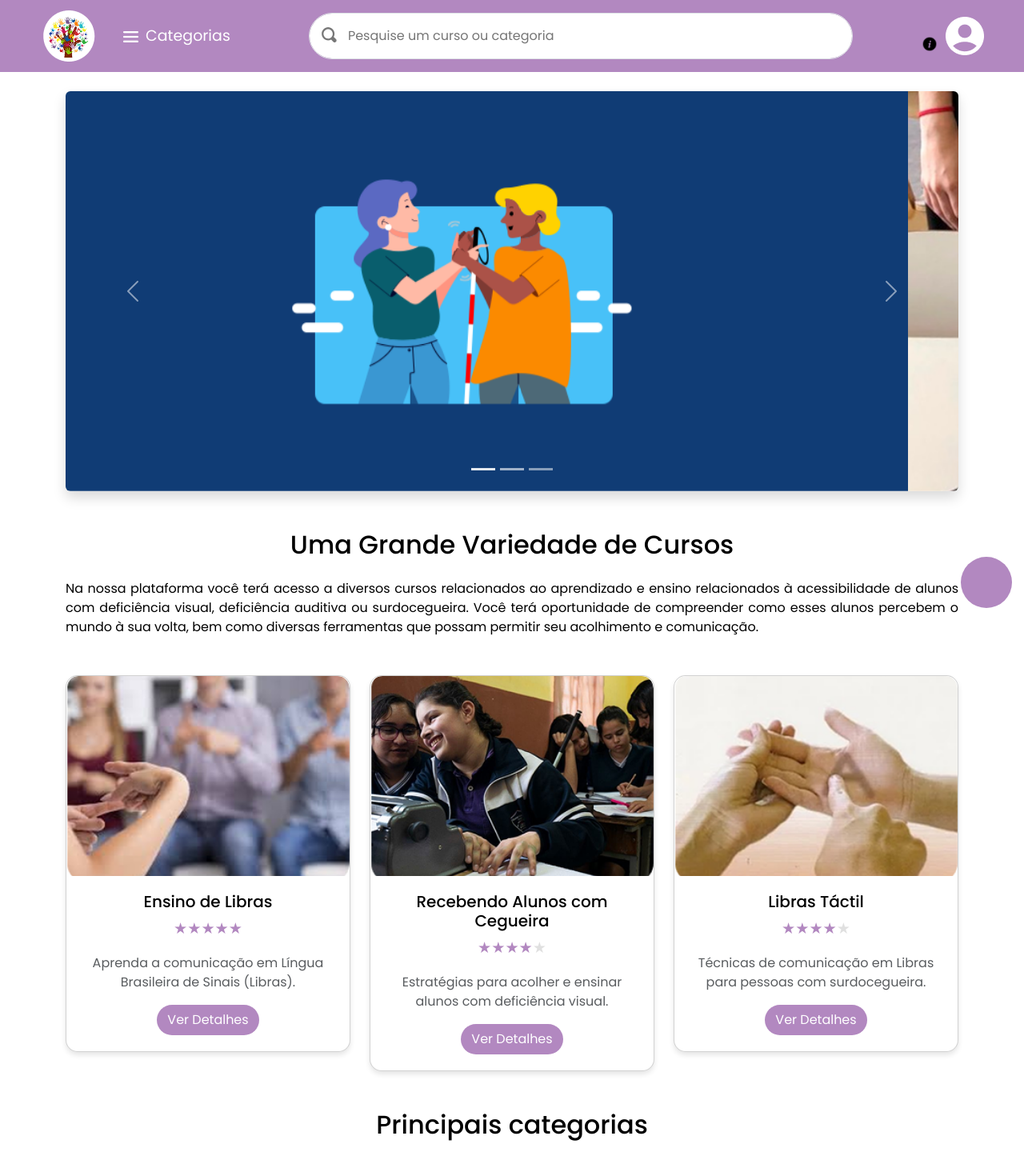
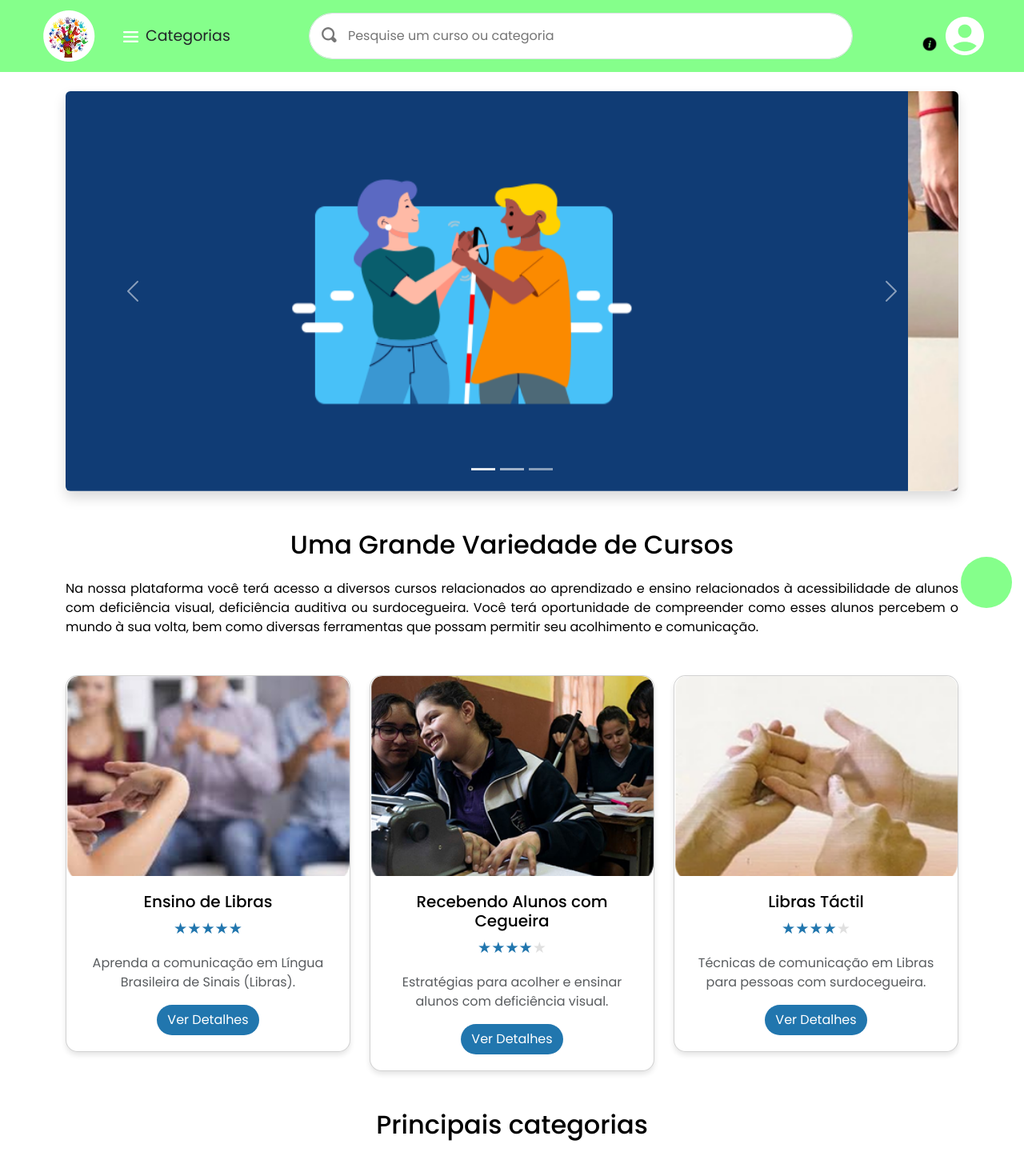
Before and after one commit to chroanz/front-devops, a Vue app: page / in a window 1280 px wide. Shown: the top 1470 px of the page at 80% size. Built offline with nearby package versions, Linux system fonts and the light colour scheme; no server answers.

Commit message:
style: :lipstick: Alterar cor secundária da aplicação para verde e de vários outros componentes para utilizarem cor

```diff
--- a/src/assets/css/styles.css
+++ b/src/assets/css/styles.css
@@ -2,11 +2,13 @@
 
 :root {
     --color-primary: #F5F5F5;
-    --color-secondary: #B288C0;
+    --color-secondary: rgba(82,255,91, 0.7);
+    /* --color-secondary: #B288C0; */
     --color-action: #2176AE;
     --color-verde: #57CA22;
-    --color-secondary-hover: rgba(213, 163, 230, 0.7);
-    --color-secondary-active: rgba(213, 163, 230, 0.5);
+    --color-secondary-hover: rgba(82, 255, 91, 0.5);
+    --color-secondary-active: rgba(82, 255, 91, 0.3);
+    --text-color: rgba(33,37,41);
 
 }
 
--- a/src/components/CardShowClass.vue
+++ b/src/components/CardShowClass.vue
@@ -180,7 +180,7 @@ export default {
     cursor: pointer;
     font-weight: bold;
     font-size: 14px;
-    color: #b070b0;
+    color: var(--color-secondary);
     transition: all 0.2s ease;
   }
 
@@ -297,7 +297,7 @@ export default {
   }
 
   .star.filled {
-    color: #b070b0;
+    color: var(--color-action);
   }
 
   /* Responsivo */
--- a/src/components/molecules/DetalheAula.vue
+++ b/src/components/molecules/DetalheAula.vue
@@ -20,13 +20,13 @@ export default {
     computed: {
         iconColor() {
             return this.aula.visto
-                ? getComputedStyle(document.documentElement)?.getPropertyValue('--color-verde')?.trim()
+                ? getComputedStyle(document.documentElement)?.getPropertyValue('--color-action')?.trim()
                 : '#000000'
         },
         backgroundColor() {
             return this.active
                 ? getComputedStyle(document.documentElement)?.getPropertyValue('--color-secondary-active')?.trim()
-                : this.color
+                : 'transparent'
         }
     },
     props: {
--- a/src/components/molecules/DetalheLeitura.vue
+++ b/src/components/molecules/DetalheLeitura.vue
@@ -19,13 +19,14 @@ export default {
     computed: {
         iconColor() {
             return this.leitura.visto
-                ? getComputedStyle(document.documentElement)?.getPropertyValue('--color-verde')?.trim()
+                ? getComputedStyle(document.documentElement)?.getPropertyValue('--color-action')?.trim()
                 : '#000000'
         },
         backgroundColor() {
+
             return this.active
                 ? getComputedStyle(document.documentElement)?.getPropertyValue('--color-secondary-active')?.trim()
-                : this.color
+                : 'transparent'
         }
     },
     props: {
--- a/src/components/molecules/ProgressBar.vue
+++ b/src/components/molecules/ProgressBar.vue
@@ -18,7 +18,7 @@ export default {
     color: {
       type: String,
       required: false,
-      default: getComputedStyle(document.documentElement)?.getPropertyValue('--color-verde')?.trim() ?? '#4caf50'
+      default: getComputedStyle(document.documentElement)?.getPropertyValue('--color-action')?.trim() ?? '#4caf50'
     }
   },
   computed: {
--- a/src/components/organisms/AppNavbar.vue
+++ b/src/components/organisms/AppNavbar.vue
@@ -181,6 +181,9 @@ export default {
 .navbar {
   background-color: var(--color-secondary);
   margin-bottom: 1px;
+}
+.navbar a {
+  color: var(--text-color);
 }
 
 .container-fluid {
--- a/src/components/organisms/AulaView.vue
+++ b/src/components/organisms/AulaView.vue
@@ -13,7 +13,7 @@
             <h3>Transcrição</h3>
             <div v-html="transcricao"></div>
         </div>
-        <button @click="marcarComoConcluida" class="btn btn-primary action">
+        <button @click="marcarComoConcluida" class="btn btn-primary action" :disabled="disabled">
             Marcar como concluída
         </button>
     </div>
@@ -27,7 +27,8 @@ export default {
     data() {
         return {
             aulaAtual: null,
-            loading: true
+            loading: true,
+            disabled: true
         }
     },
     computed: {
@@ -55,6 +56,9 @@ export default {
         const aula = await aulaService.get(this.aulaId);
         this.aulaAtual = aula;
         this.loading = false;
+        setTimeout(() => {
+            this.disabled = false;
+        }, 5000);
     },
     methods: {
         getYoutubeVideoId(url) {
@@ -62,11 +66,16 @@ export default {
             const match = url.match(regExp)
             return (match && match[2].length === 11) ? match[2] : null
         },
-        marcarComoConcluida() {
+        async marcarComoConcluida() {
             try {
-                aulaService.marcarVisto(this.aulaId);
+                await aulaService.marcarVisto(this.aulaId);
                 this.aulaAtual.visto = true;
             } catch (error) {
+                this.$toast({
+            message: error.response.data.msg || "Erro ao marcar atividade como concluída",
+            title: "Erro ao marcar atividade",
+            type: "error",
+          });
                 console.log(error)
             }
             this.$emit('atividade-concluida', this.$route.params.atividadeId, 'aula');
--- a/src/components/pages/OPerfil.vue
+++ b/src/components/pages/OPerfil.vue
@@ -285,19 +285,19 @@ html {
 }
 
 .star.filled {
-  color: var(--color-secondary);
+  color: var(--color-action);
 }
 
 .btn-custom {
   background-color: var(--color-secondary-active);
-  color: white;
+  color: var(--text-color);
   border-radius: 20px;
   transition: background-color 0.3s ease;
 }
 
 .btn-custom:hover {
   background-color: var(--color-secondary-hover);
-  color: white;
+  color: var(--text-color);
 }
 
 .social-icons a {
--- a/src/components/pages/homepage.vue
+++ b/src/components/pages/homepage.vue
@@ -324,11 +324,11 @@ export default {
 }
 
 .star.filled {
-  color: var(--color-secondary);
+  color: var(--color-action);
 }
 
 .btn-custom {
-  background-color: var(--color-secondary);
+  background-color: var(--color-action);
   color: white;
   border-radius: 20px;
   transition: background-color 0.3s ease;
```
